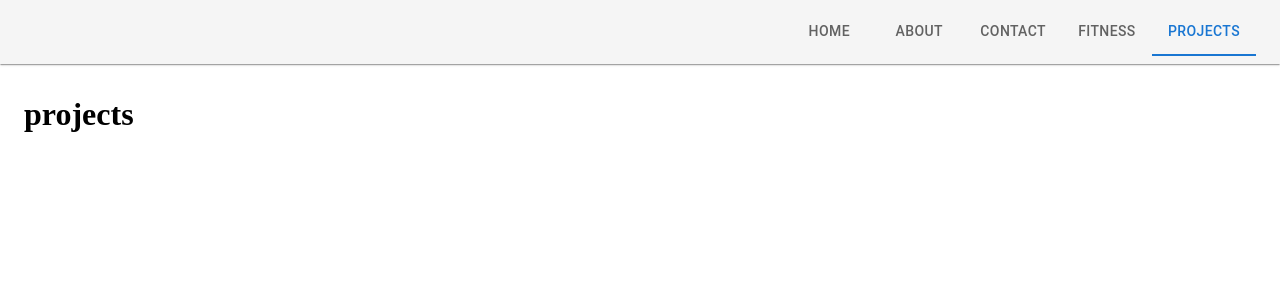
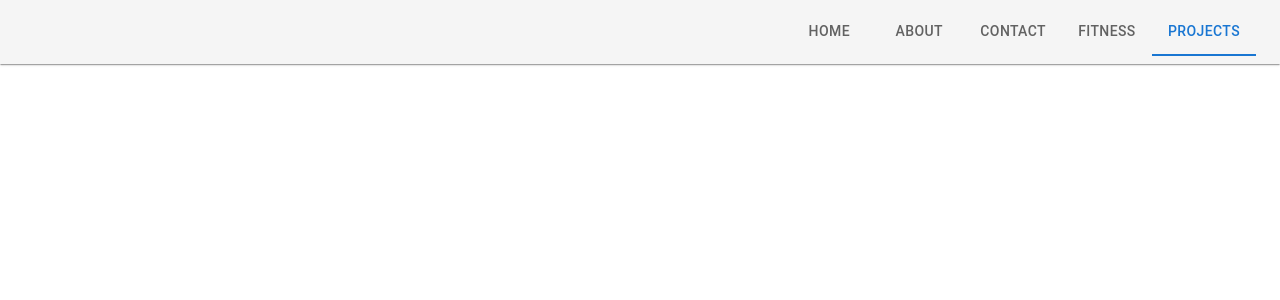
Before and after one commit to ynkelka/ynkelka.github.io, a React (Vite) app: page /projects in a window 1280 px wide. Shown: the top 300 px of the page. Built offline with nearby package versions, Linux system fonts and the light colour scheme; the HTML template or start-up script is replaced by a standard one.

Commit message:
make projects tab completely blank

```diff
--- a/src/pages/Projects.tsx
+++ b/src/pages/Projects.tsx
@@ -1,4 +1,4 @@
 function Projects() {
-    return(<h1>projects</h1>);
+    return(<h1></h1>);
 }
 export default Projects
```
